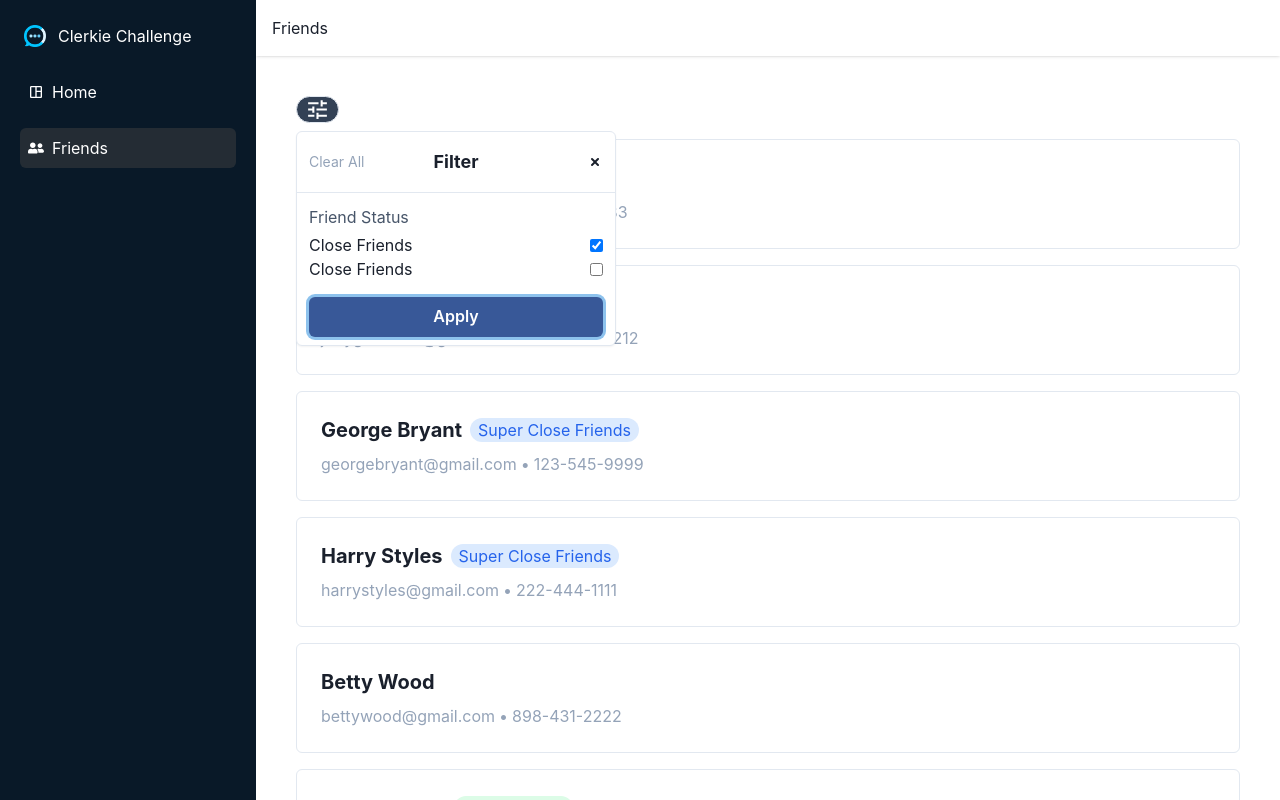
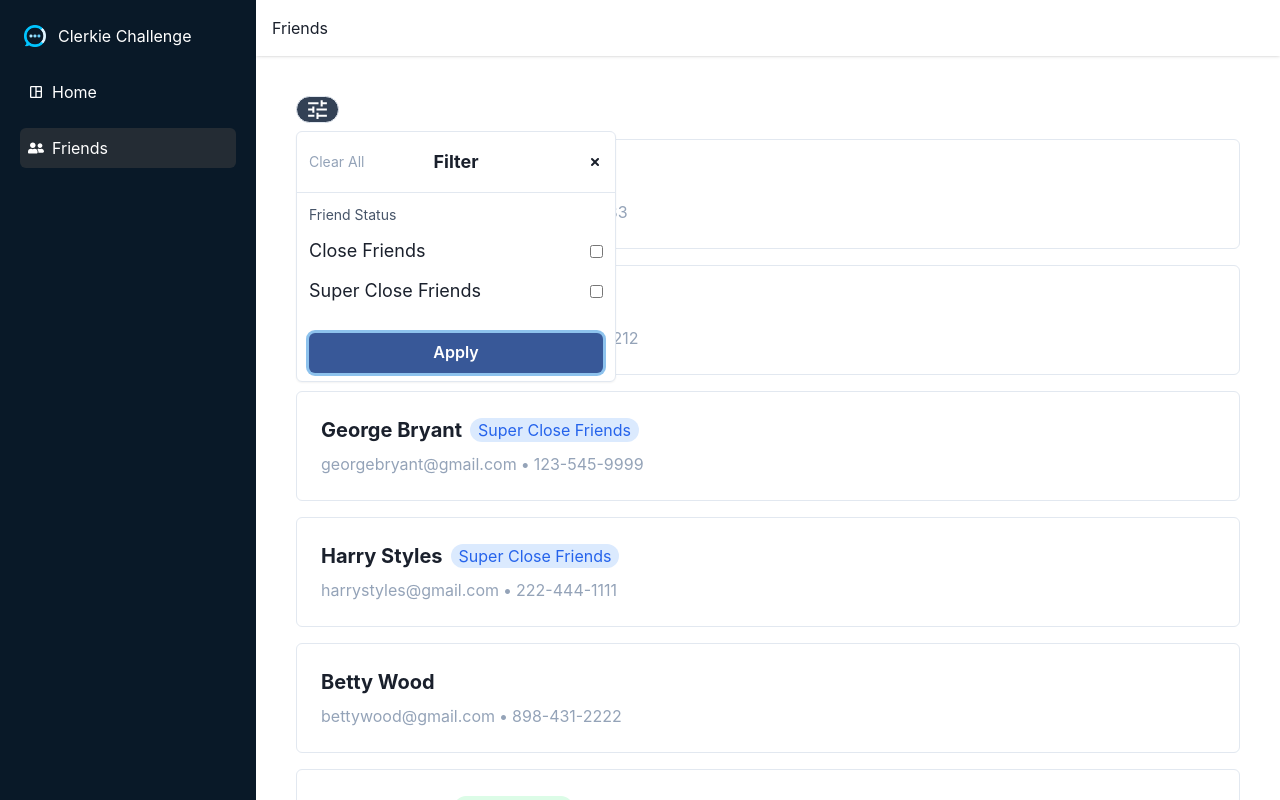
Before and after one commit to DarthSaul/clerkie-demo, a Next.js app: page /friends in a window 1280 px wide. Both pictures are taken after a click on the element 317 px from the left and 109 px from the top of the page. Shown: the top 800 px of the page. Built offline with nearby package versions, Linux system fonts and the light colour scheme.

Commit message:
apply filters

```diff
--- a/components/Layout.js
+++ b/components/Layout.js
@@ -3,8 +3,8 @@ import Header from './Header';
 
 export default function Layout({ children }) {
 	return (
-		<div class="flex">
-			<aside class="h-screen sticky top-0 w-80">
+		<div className="flex">
+			<aside className="h-screen sticky top-0 w-80">
 				<NavDrawer />
 			</aside>
 
--- a/pages/friends/index.js
+++ b/pages/friends/index.js
@@ -19,7 +19,11 @@ import { SmallCloseIcon } from '@chakra-ui/icons';
 export default function Friends() {
 	const [data, setData] = useState([]);
 	const [loading, setLoading] = useState(false);
-	const [filters, setFilters] = useState({ close: true, super: false });
+	const [filters, setFilters] = useState({ close: false, super: false });
+	const [selections, setSelections] = useState({
+		close: false,
+		super: false,
+	});
 
 	useEffect(() => {
 		async function fetchData() {
@@ -28,18 +32,46 @@ export default function Friends() {
 			setData(response.results);
 			setLoading(false);
 		}
+		if (data.length === 0) {
 			fetchData();
-	}, []);
+		}
+	}, [data.length]);
 
 	const handleChange = (event) => {
 		const { name, checked } = event.target;
-		setFilters((state) => ({
+		setSelections((state) => ({
 			...state,
 			[name]: checked,
 		}));
 	};
 
 	const initRef = useRef();
+
+	function filteredData() {
+		let filteredData = [...data];
+
+		if (filters.close && filters.super) {
+			filteredData = [...data].filter(
+				(item) =>
+					item.friend_type === 'close' ||
+					item.friend_type === 'super'
+			);
+		} else if (filters.close) {
+			filteredData = [...data].filter(
+				(item) => item.friend_type === 'close'
+			);
+		} else if (filters.super) {
+			filteredData = [...data].filter(
+				(item) => item.friend_type === 'super'
+			);
+		}
+
+		return filteredData;
+	}
+
+	function applyFilters() {
+		setFilters(selections);
+	}
 
 	return (
 		<>
@@ -98,33 +130,33 @@ export default function Friends() {
 
 									<PopoverBody>
 										<Box>
-											<p className="my-1 text-slate-600">
-												{' '}
+											<p className="my-1 text-slate-600 text-sm mb-3">
 												Friend
 												Status
 											</p>
-											<div className="flex justify-between items-center">
+											<div className="flex justify-between items-center text-lg mb-3">
 												Close
 												Friends
 												<input
 													name="close"
 													type="checkbox"
 													checked={
-														filters.close
+														selections.close
 													}
 													onChange={
 														handleChange
 													}
 												/>
 											</div>
-											<div className="flex justify-between items-center">
+											<div className="flex justify-between items-center text-lg mb-3">
+												Super
 												Close
 												Friends
 												<input
 													name="super"
 													type="checkbox"
 													checked={
-														filters.super
+														selections.super
 													}
 													onChange={
 														handleChange
@@ -132,6 +164,11 @@ export default function Friends() {
 												/>
 											</div>
 										</Box>
+										<div
+											onClick={
+												applyFilters
+											}
+										>
 											<Button
 												mt={
 													4
@@ -147,6 +184,7 @@ export default function Friends() {
 											>
 												Apply
 											</Button>
+										</div>
 									</PopoverBody>
 								</PopoverContent>
 							</Portal>
@@ -159,7 +197,7 @@ export default function Friends() {
 					<FriendsSkeleton key={i} />
 				))
 			) : (
-				<FriendsList friends={data} />
+				<FriendsList friends={filteredData()} />
 			)}
 		</>
 	);
```
Lines whose indentation alone changed are shown as unchanged.
